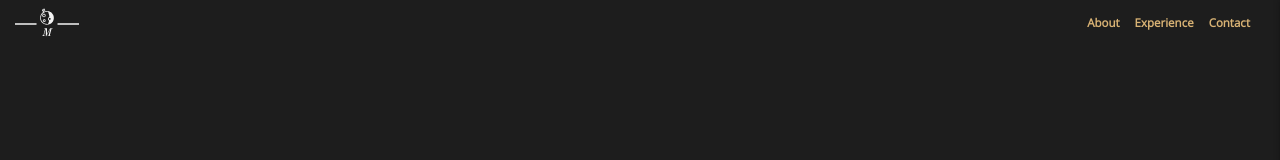
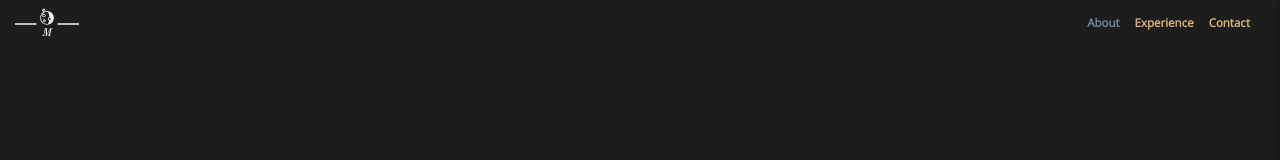
Before and after one commit to takoxz/personal-site, a React (Create React App) app: page / in a window 1280 px wide. In both pictures the pointer is over the item "About". Shown: the top 160 px of the page. Built offline with nearby package versions, Linux system fonts and the light colour scheme; a web font is replaced by a local one.

Commit message:
added hover colour to nav

```diff
--- a/src/styles/nav.scss
+++ b/src/styles/nav.scss
@@ -56,6 +56,10 @@
 
 }
 
+.navbar__li:hover{
+    color: $fontColorThree;
+}
+
 .side-drawer {
     height: 100%;
     background: white;
@@ -92,4 +96,9 @@
         padding-top: 2vw;
 
     }
+
+    &__li:hover{
+        color: $fontColorThree;
+    }
+
   }
```
